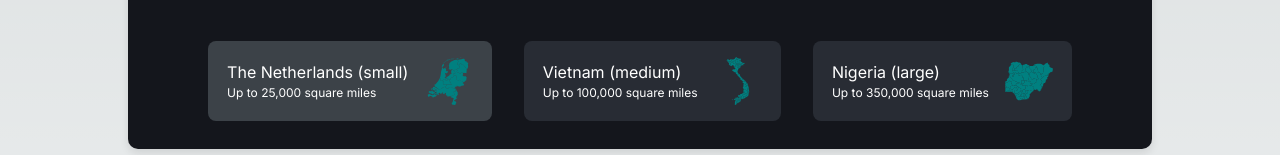
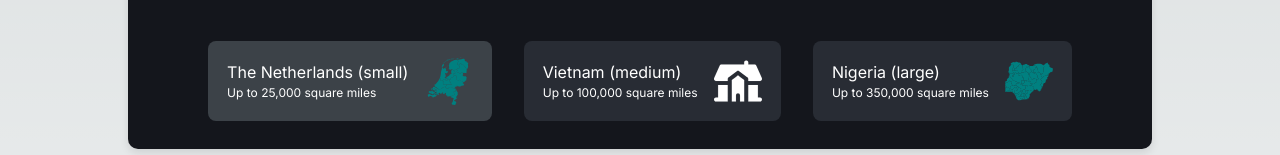
Before and after one commit to davidcornett/map_game, a Next.js app: page / in a window 1280 px wide. Shown: the part 407-562 px from the top of the page. Built offline with nearby package versions, Linux system fonts and the light colour scheme; no server answers.

Commit message:
further debugging

```diff
--- a/src/app/components/Map.js
+++ b/src/app/components/Map.js
@@ -30,7 +30,8 @@ const countrySizes = {
   medium: {
     maxSize: 100000,
     description: "Up to 100,000 square miles",
-    image: "/vietnam-green.svg",
+    //image: "/vietnam-green.svg",
+    image: "/mansion.svg",
     name: "Vietnam (medium)"
   },
   large: {
```
